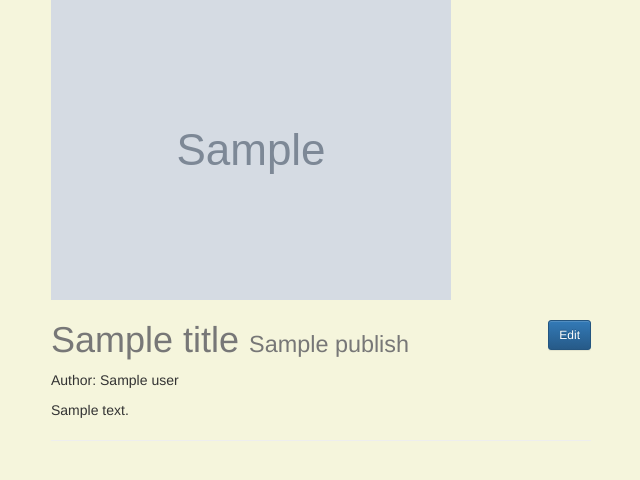
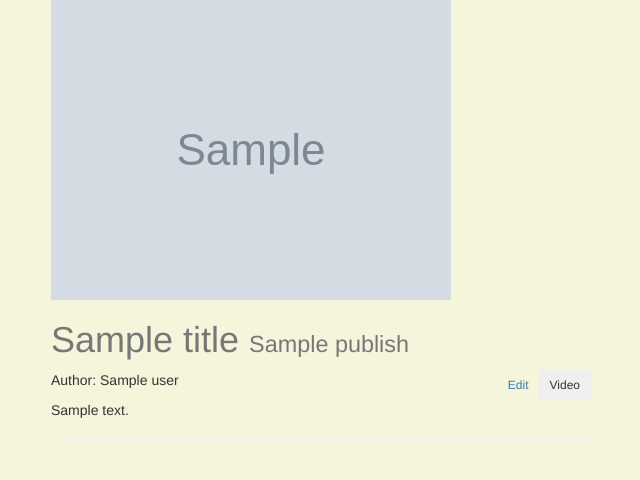
Before and after one commit to RealAnishSharma/Blog_django19, a Django app: template Blog/posts/templates/posts/post_detail.html in a window 1280 px wide. Shown: the top 480 px of the page, without its empty margins (319-959 px from the left). Run offline with Django 3.2, Linux system fonts and the light colour scheme; the template is opened without the code that fills it: most values are stand-ins (such as "Sample title", 1, 10 or a date in 2020); grey boxes marked "Sample" are stand-in pictures; parts of the project's set-up code (start-up, migrations or seed data) failed here and were passed over; some libraries are stand-ins or nearby versions.

Commit message:
embedding video,tubes etc changes

```diff
--- a/Blog/posts/forms.py
+++ b/Blog/posts/forms.py
@@ -9,7 +9,8 @@ class PostForm(forms.ModelForm):
             "title",
             "content",
             "image",
+            "file",
+            "urlt",
             "draft",
-            "publish"
-
+            "publish",
             ]
--- a/Blog/posts/models.py
+++ b/Blog/posts/models.py
@@ -24,6 +24,9 @@ class Post(models.Model):
                             width_field="width_field",height_field="height_field")
     height_field=models.IntegerField(default=0)
     width_field=models.IntegerField(default=0)
+
+    file=models.FileField(null=True,blank=True)
+    urlt=models.URLField(max_length=200,null=True)
     content=models.TextField()
     draft=models.BooleanField(default=False)
     publish=models.DateField(auto_now=False,auto_now_add=False)
--- a/Blog/posts/templates/posts/nav.html
+++ b/Blog/posts/templates/posts/nav.html
@@ -17,7 +17,7 @@
         <div class="form-group">
           <input type="text" name ='q' class="form-control" placeholder="Search posts" value='{{request.GET.q}}'/>
         </div>
-        <button type="submit" class="btn btn-default">Submit</button>
+        <button type="submit" class="btn btn-default">Search</button>
         <a href="create" role="button" class="btn btn-default" >Create</a>
       </form>
     </div><!-- /.navbar-collapse -->
--- a/Blog/posts/templates/posts/post_detail.html
+++ b/Blog/posts/templates/posts/post_detail.html
@@ -1,17 +1,73 @@
 {% extends "posts/base.html" %}
+
+
 
 {% block head_title %}
 {{instance.title}}|{{block.super}}
 {% endblock head_title%}
 
 
-{%block content%}
+{% block content %}
 <div class='col-sm-6 col-sm-offset-3'>
-{%if instance.image%}
-<img src='{{instance.image.url}}' class='img-responsive'/>
-{%endif%}
-<h1>{{title}} <small>{%if instance.draft%}<span style='color:red;'>Draft</span>{%endif%}{{instance.publish}}</small>
-<a href="edit" class="btn btn-primary btn-sm" style="float:right"> Edit </a></h1>
+
+
+
+{% if instance.image %}
+<img id="imageo" style="display:'block'" src='{{instance.image.url}}' class='img-responsive'/>
+{% endif %}
+
+
+
+
+
+<div class="jumotron" style="display:none" id="vid">
+{% if instance.urlt %}
+<iframe width="540" height="305"
+src='{{instance.urlt}}'>
+</iframe>
+{% elif instance.file %}
+<video width="540" height="360" controls>
+  <source src='{{instance.file.url}}' type="video/mp4">
+  Your browser does not support the video tag.
+</video>
+{% endif %}
+</div>
+
+
+
+
+
+
+
+<h1>{{title}} <small>{%if instance.draft%}<span style='color:red;'>Draft</span>{%endif%}{{instance.publish}}</small></h1>
+
+<div class="btn-group " role="group" aria-label="..." style="float:right">
+  <a href="edit" type="button" class="btn btn-sm" > Edit </a>
+  <button type="button" id="pico1" class="btn btn-sm"  onclick="clickme(this)" style="display:block">Video</button>
+  <button type="button" id="pico2" class="btn btn-sm"  onclick="clickme(this)" style="display:none">Image</button>
+</div>
+
+
+
+
+<script>
+function clickme(event){
+if(document.getElementById('vid').style.display === 'none'){
+document.getElementById('vid').style.display='block';
+document.getElementById('imageo').style.display='none';
+document.getElementById('pico2').style.display='block';
+document.getElementById('pico1').style.display='none';
+}
+else{
+document.getElementById('vid').style.display='none';
+document.getElementById('imageo').style.display='block';
+document.getElementById('pico1').style.display='block'
+document.getElementById('pico2').style.display='none';
+}}
+</script>
+
+
+
 {%if instance.user.get_full_name%}
 <p>Author: {{instance.user.get_full_name}}</p>
 {%endif%}
@@ -23,7 +79,15 @@
 <div class='row'>
 <div class='col-sm-12 content-markdown'>
 
+
+
+
+
+
 {{instance.content|linebreaks}}<hr/></br>
+
+
+
 <div class="fb-comments" data-href="{{request.build_absolute_uri}}" data-numposts="5"></div>
 </div>
 </div>
```
Also changed, not shown: Blog/db.sqlite3, Blog/posts/migrations/0004_post_file.py (added), Blog/posts/migrations/0005_post_urlt.py (added), README.md (added), media_cdn/15/download.jpg (added), media_cdn/15/switzerland_alps_mountains_night_beautiful_landscape_99817_1920x1080.jpg (added), media_cdn/None/20160804_161116.jpg (added), media_cdn/None/IMG-20161021-WA0001.jpg (added), 4 other files.
